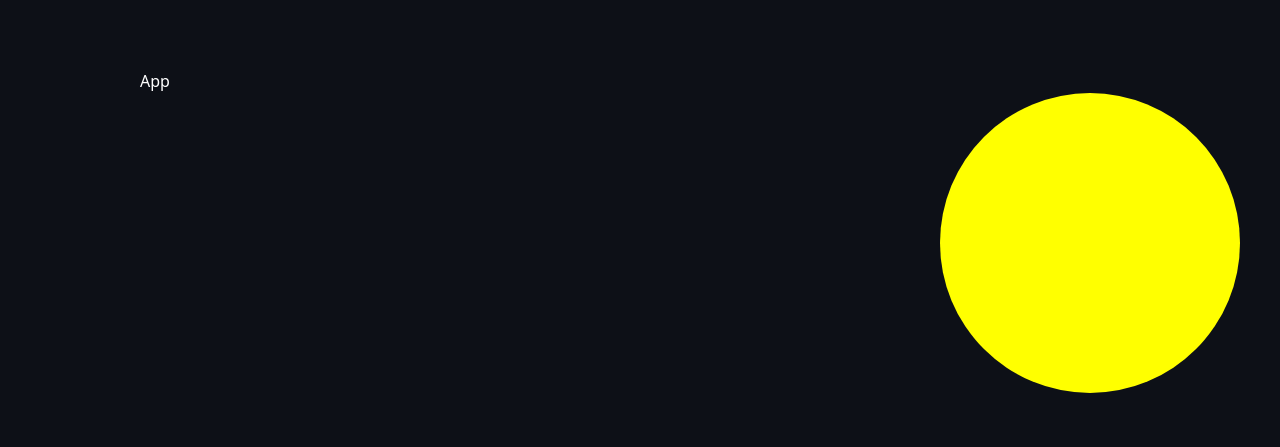
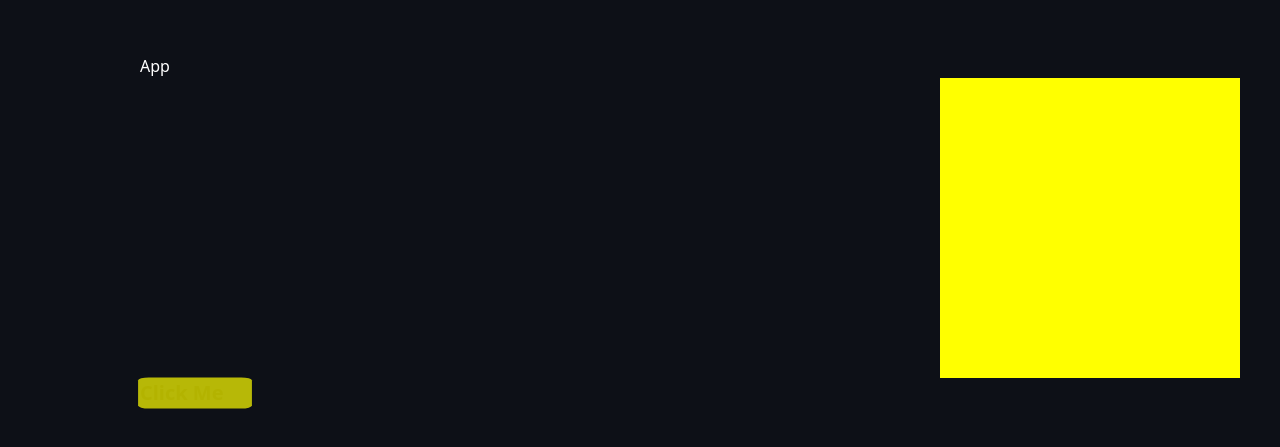
Before and after one commit to williamscodebox/ts-demos, a React (Vite) app: page / in a window 1280 px wide. Shown: the part 169-616 px from the top of the page. Built offline with nearby package versions, Linux system fonts and the light colour scheme.

Commit message:
updated App

```diff
--- a/src/App.css
+++ b/src/App.css
@@ -20,6 +20,25 @@ body {
 .box {
   width: 300px;
   height: 300px;
-  border-radius: 100%;
+  /* border-radius: 100%; */
   background: yellow;
 }
+.boxTwo {
+  display: flex;
+  justify-content: center;
+  /* align-items: center; */
+  color: black;
+  width: 110px;
+  height: 30px;
+  /* border-radius: 100%; */
+  background: yellow;
+  z-index: 1;
+  opacity: 0.5;
+}
+.btn-text {
+  margin-top: -30px;
+  z-index: 2;
+  color: black;
+  font-size: 20px;
+  font-weight: 600;
+}
--- a/src/App.tsx
+++ b/src/App.tsx
@@ -12,6 +12,23 @@ function App() {
           animate={{ x: 800 }}
           transition={{ delay: 0.25, ease: "easeOut", duration: 0.25 }}
         ></motion.div>
+        <motion.div
+          className="boxTwo"
+          animate={{
+            scale: [1, 1.05, 1],
+            // rotate: [0, 0, 270, 270, 0],
+            borderRadius: ["8%", "10%", "8%"],
+            zIndex: 1,
+            opacity: [0, 1, 0],
+          }}
+          transition={{
+            // delay: 0.25,
+            ease: "linear",
+            duration: 1.2,
+            repeat: Infinity,
+          }}
+        ></motion.div>
+        <div className="btn-text">Click Me</div>
       </div>
     </div>
   );
```
